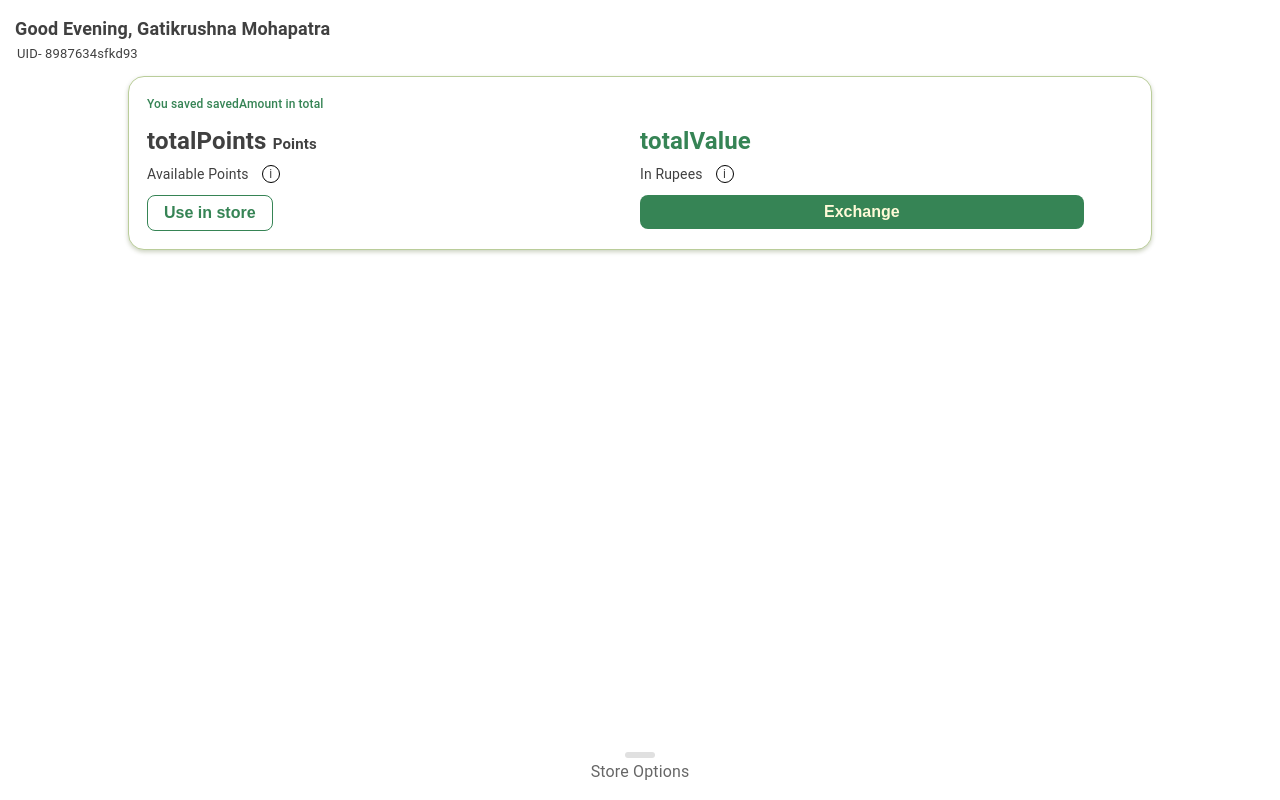
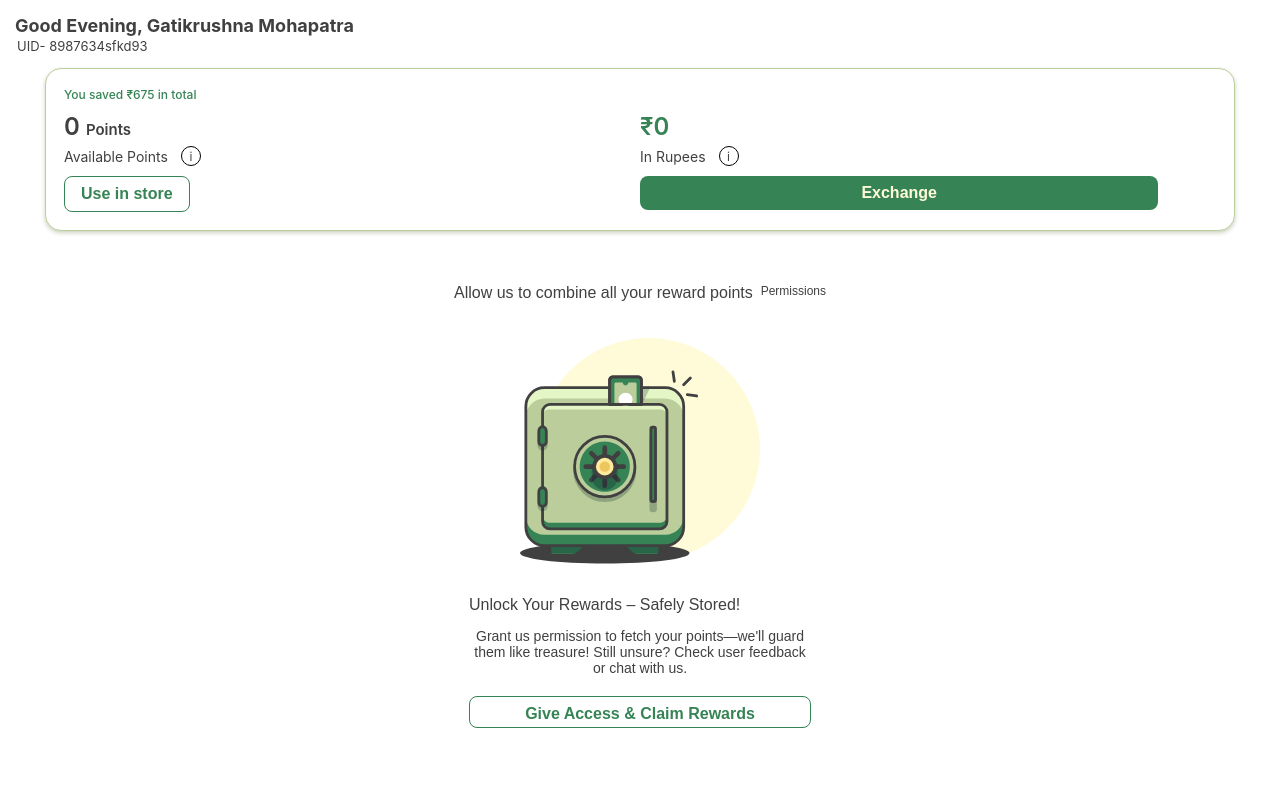
Before and after one commit to harshkhandelwal97/finkonomics, a React (Vite) app in the folder frontend/: page / in a window 1280 px wide. Built offline with nearby package versions, Linux system fonts and the light colour scheme; no server answers.

Commit message:
[fix]-homepage,cardwithpoint pages

```diff
--- a/frontend/src/components/companycardHome.tsx
+++ b/frontend/src/components/companycardHome.tsx
@@ -41,7 +41,7 @@ import { UserPortfolio } from "../types/types";
                   <div className="brand-name">{seller.legalName} Points</div>
                 </div>
                 <span className="money-arrow">
-                  <div className="moneydetail">₹{Math.round(Number(seller.coinsAvailable) * Number(seller.currentExchangeRatio))}</div>
+                  <div className="moneydetail">₹ {Math.round(Number(seller.coinsAvailable) * Number(seller.currentExchangeRatio))}</div>
                   <button className="home-arrow">
                     <ArrowForwardIosIcon />
                   </button>
--- a/frontend/src/pages/HomePage.tsx
+++ b/frontend/src/pages/HomePage.tsx
@@ -5,7 +5,7 @@ import CompanyCardHome from "../components/companycardHome";
 import FilterSortButtons from "../components/FilterSortButtons";
 import { getUserPortfolio } from "../service/authService";
 import SwipeableEdgeDrawer from "../components/Drawer";
-import {EmptyCart} from "../components/EmptyCart";
+import { EmptyCart } from "../components/EmptyCart";
 // import "../styles/emptyCart.css"
 import { ActionButton } from "../components/ActionButton";
 import Header1 from "../components/Header1";
@@ -13,6 +13,8 @@ import Header1 from "../components/Header1";
 export const Homepage = () => {
   const [userPortfolio, setUserPortfolio] = useState<UserPortfolio[]>([]);
   const [isDrawerOpen, setIsDrawerOpen] = useState(false);
+
+  console.log(userPortfolio);
 
   const fetchUserPortfolio = async () => {
     try {
@@ -35,45 +37,83 @@ export const Homepage = () => {
     setIsDrawerOpen(false);
   };
 
+  // const totalPoints = userPortfolio.reduce((total, portfolio) => total + portfolio.coinsAvailable, 0); // Update with real property
+  // const totalValue = userPortfolio.reduce((total, portfolio) => total + portfolio.coinsAvailable*portfolio.currentExchangeRatio, 0); // Update with real property
+  // const coinAvailableArray = userPortfolio.map(portfolio => portfolio.coinsAvailable);
+  //   const coinAvailableArray = userPortfolio.map(portfolio => portfolio.coinsAvailable);
+  // const totalCoinsAvailable = coinAvailableArray.reduce((total, coins) => total + (coins || 0), 0);
+
+  // const coinAvailableArray = userPortfolio.map(portfolio => parseInt(portfolio.coinsAvailable, 10)); // or Number(portfolio.coinsAvailable)
+  // const totalCoinsAvailable = coinAvailableArray.reduce((total, coins) => total + (coins || 0), 0);
+
+  var totalCoins = Math.round(
+    userPortfolio.reduce(
+      (total, portfolio) =>
+        total + (parseInt(portfolio.coinsAvailable, 10) || 0),
+      0
+    )
+  );
+  var totalValue = Math.round(
+    userPortfolio.reduce(
+      (total, portfolio) =>
+        total +
+        (parseInt(portfolio.coinsAvailable, 10) || 0) *
+          (parseFloat(portfolio.currentExchangeRatio) || 0),
+      0
+    )
+  );
+  // totalCoins =0;
+  // totalValue=0;
+  //  console.log(coinAvailableArray)
+  // console.lo
   return (
     <div className="home-main-page">
       <div className="pointinfo-sort">
         <div className="summary">
-          <div className="savedAmount">You saved {"savedAmount"} in total</div>
+          <div className="savedAmount">You saved {"₹675"} in total</div>
           <div className="summary-content">
             <div className="points">
-              <div className="total-points">{"totalPoints"} <span>Points</span></div>
+              <div className="total-points">
+                {" "}
+                {totalCoins} <span>Points</span>
+              </div>
               <div className="point-label">
                 <span>Available Points</span>
                 <span className="info-icon">i</span>
               </div>
-              <button className="action-button store-button" onClick={handleStoreButtonClick}>
+              <button
+                className="action-button store-button"
+                onClick={handleStoreButtonClick}
+              >
                 Use in store
               </button>
             </div>
 
             <div className="money">
-              <div className="total-value">{"totalValue"}</div>
+              <div className="total-value">₹{totalValue}</div>
               <div className="value-label">
                 <span>In Rupees</span>
                 <span className="info-icon">i</span>
               </div>
 
-              <button className=" action-button exchange-button">Exchange</button>
+              <button className=" action-button exchange-button">
+                Exchange
+              </button>
             </div>
           </div>
         </div>
       </div>
-      <SwipeableEdgeDrawer open={isDrawerOpen} onClose={handleDrawerClose} />
-      {/* {totalPoints === 0 && Number(totalValue) === 0 ? (
+      {/* <SwipeableEdgeDrawer open={isDrawerOpen} onClose={handleDrawerClose} /> */}
+      {totalCoins === 0 && Number(totalValue) === 0 ? (
         <EmptyCart />
       ) : (
         <>
           <FilterSortButtons />
-          <CompanyCardHome userPortfolio={userPortfolio} />
+          <div className="company-card-scroll-container1">
+            <CompanyCardHome userPortfolio={userPortfolio} />
+          </div>
         </>
-
-      )} */}
+      )}
     </div>
   );
 };
--- a/frontend/src/styles/companycardWithPoints.css
+++ b/frontend/src/styles/companycardWithPoints.css
@@ -23,7 +23,7 @@
   /* border-radius: 10px; */
   /* margin-bottom: 8px; */
   background-color: #fffad8;
-  overflow: hidden;
+  /* overflow: hidden; */
 }
 
   .company-item-history {
@@ -76,7 +76,7 @@
     display: flex;
     flex-direction: column;
     height: 100vh;
-    overflow: hidden;
+    /* overflow: hidden; */
     /* Prevent the entire page from scrolling */
   }
 
--- a/frontend/src/styles/homepage.css
+++ b/frontend/src/styles/homepage.css
@@ -6,6 +6,9 @@
   justify-content: center;
   width:100%;
   margin: 12px 0;
+  /* border: 2px solid red; */
+  /* position: sticky; */
+
 }
 .summary {
     background: #fff;
@@ -13,7 +16,13 @@
     border: 1px solid #bacd9a;
     box-shadow: 0 2px 4px rgba(51, 77, 7, 0.25);
     padding: 18px;
-    width: 80%;
+    width: 90%;
+  }
+
+  .home-main-page
+  {
+    /* border: 2px solid red; */
+    overflow: hidden;
   }
 
 
@@ -98,3 +107,27 @@
     font-size: 12px;
     font-weight: 500;
   }
+
+  .company-card-scroll-container1 {
+    overflow-y: hidden;
+    padding: 10px;
+    width: 100%;
+    max-width: 800px;
+    margin: 0 auto;
+    /* background-color: #BACD9A; */
+    /* border-top-right-radius: 0px; */
+    /* border-top-left-radius: 20px; */
+  }
+
+.button-area
+{
+  display: flex;
+  justify-content: center;
+  margin: 6px;
+}
+.submit-button
+{
+    width: 85%;
+    /* border: 2px solid red; */
+    /* margin-left: 5%; */
+  }
```
